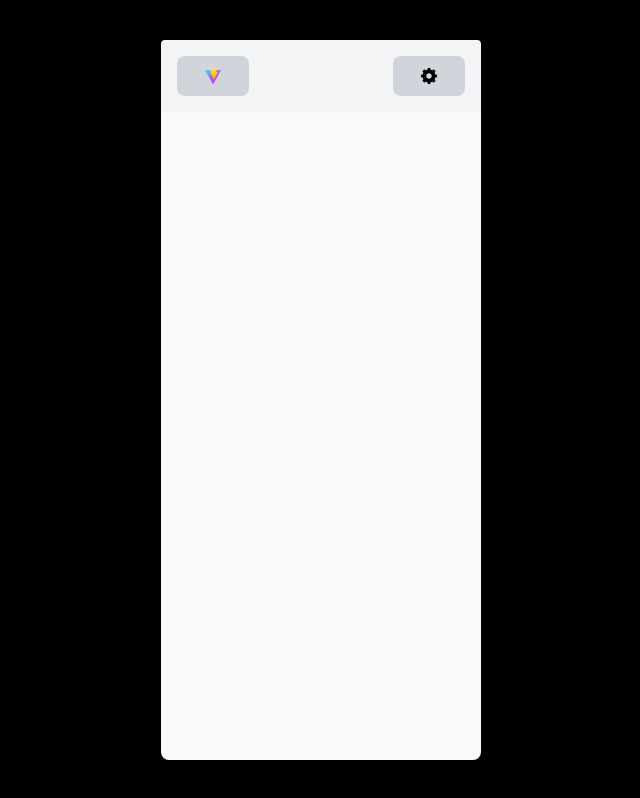
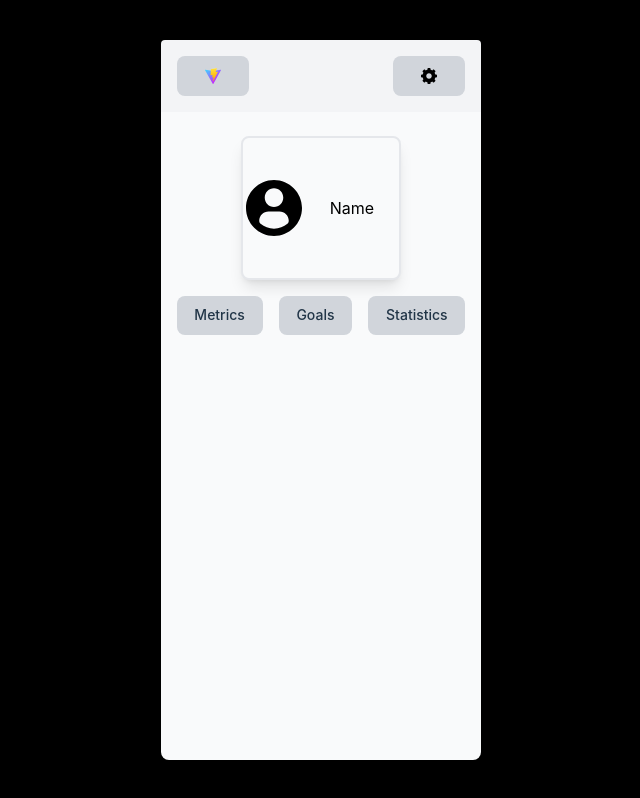
Before and after one commit to JoshuaW13/ConceptFitness, a React (Vite) app in the folder conceptFitness/: page /profile in a window 1280 px wide. Shown: the whole page, without its empty margins (319-959 px from the left). Built offline with nearby package versions, Linux system fonts and the light colour scheme.

Commit message:
Default profile page view complete

```diff
--- a/conceptFitness/src/pages/Profile.jsx
+++ b/conceptFitness/src/pages/Profile.jsx
@@ -3,12 +3,32 @@ import '../App.css'
 import NavBar from '../components/navBar'
 import HomeButton from '../components/HomeButton'
 import SettingsButton from '../components/SettingsButton'
+import ProfilePicture from '../assets/profilePicture.svg'
+import ProfileButton from '../components/ProfileButton'
 
 function Profile() {
 
   return (
     <div className='w-full h-full flex flex-col items-center'>
         <NavBar FirstButton={HomeButton} SecondButton={SettingsButton}></NavBar>
+        <div className="w-[50%] h-[20%] bg-gray-50 rounded-lg shadow-lg flex items-center justify-center mt-6 border-gray border-2">
+          <img src={ProfilePicture} className="w-[90%] h-[40%] flex "></img>
+          <p className='text-black m-4 w-[90%]'>Name</p>
+        </div>
+
+        <div className='flex flex-row gap-4 m-4'>
+          <button className='bg-gray-300 text-sm flex items-center justify-center flex-grow hover:bg-gray-200 focus:outline-none'
+          >Metrics</button>
+          <button className='bg-gray-300 text-sm flex items-center justify-center flex-grow hover:bg-gray-200 focus:outline-none'
+          >Goals</button>
+          <button className='bg-gray-300 text-sm flex items-center justify-center flex-grow hover:bg-gray-200 focus:outline-none'
+          >Statistics</button>
+        </div>
+
+        {/* on click metrics, show this div
+        <div className="w-[90%] h-[45%] bg-gray-50 rounded-lg shadow-lg flex items-center justify-center border-gray border-2">
+        </div> */}
+
     </div>
   )
 }
```
Also changed, not shown: conceptFitness/src/assets/profilePicture.svg (added).
